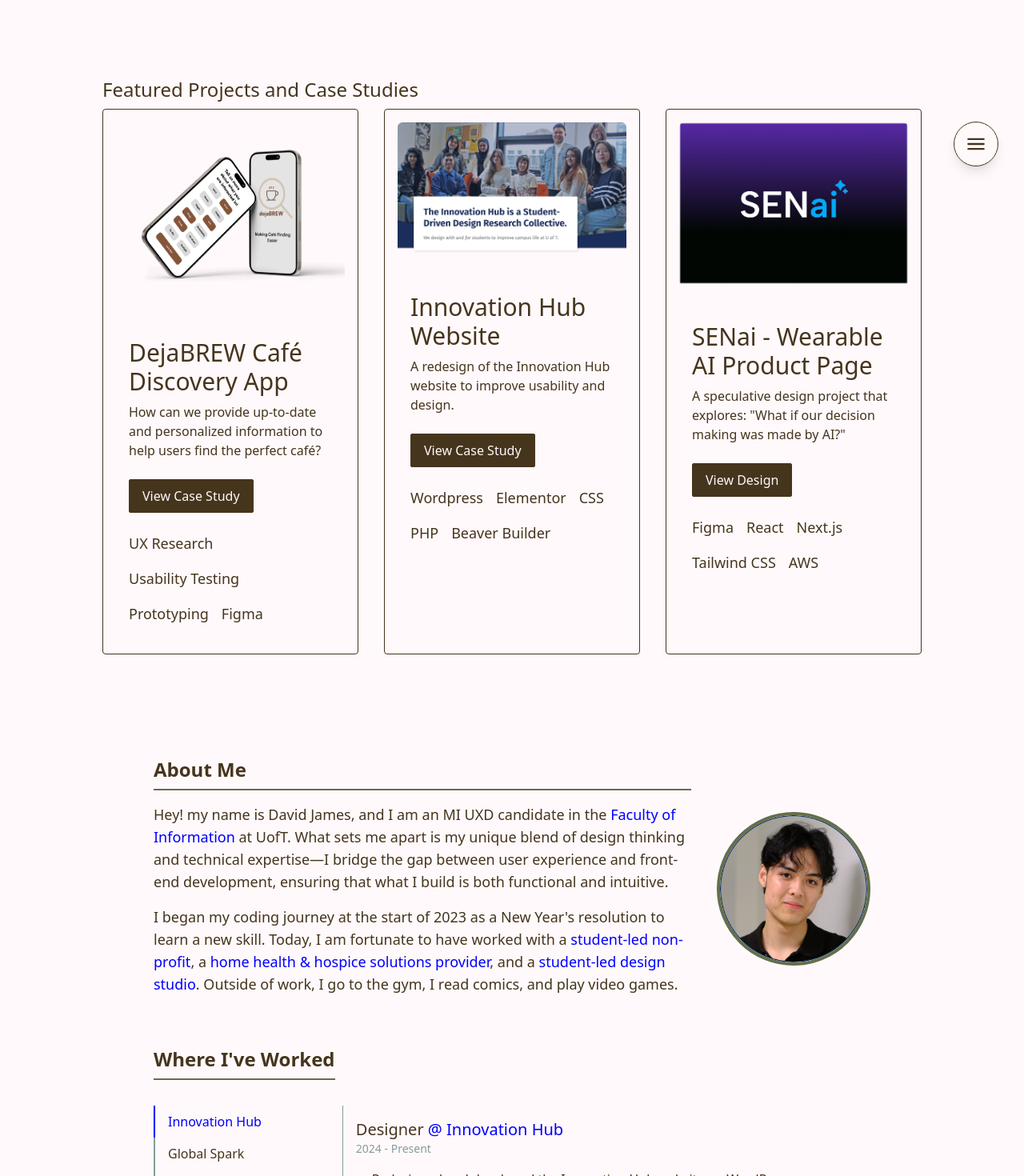
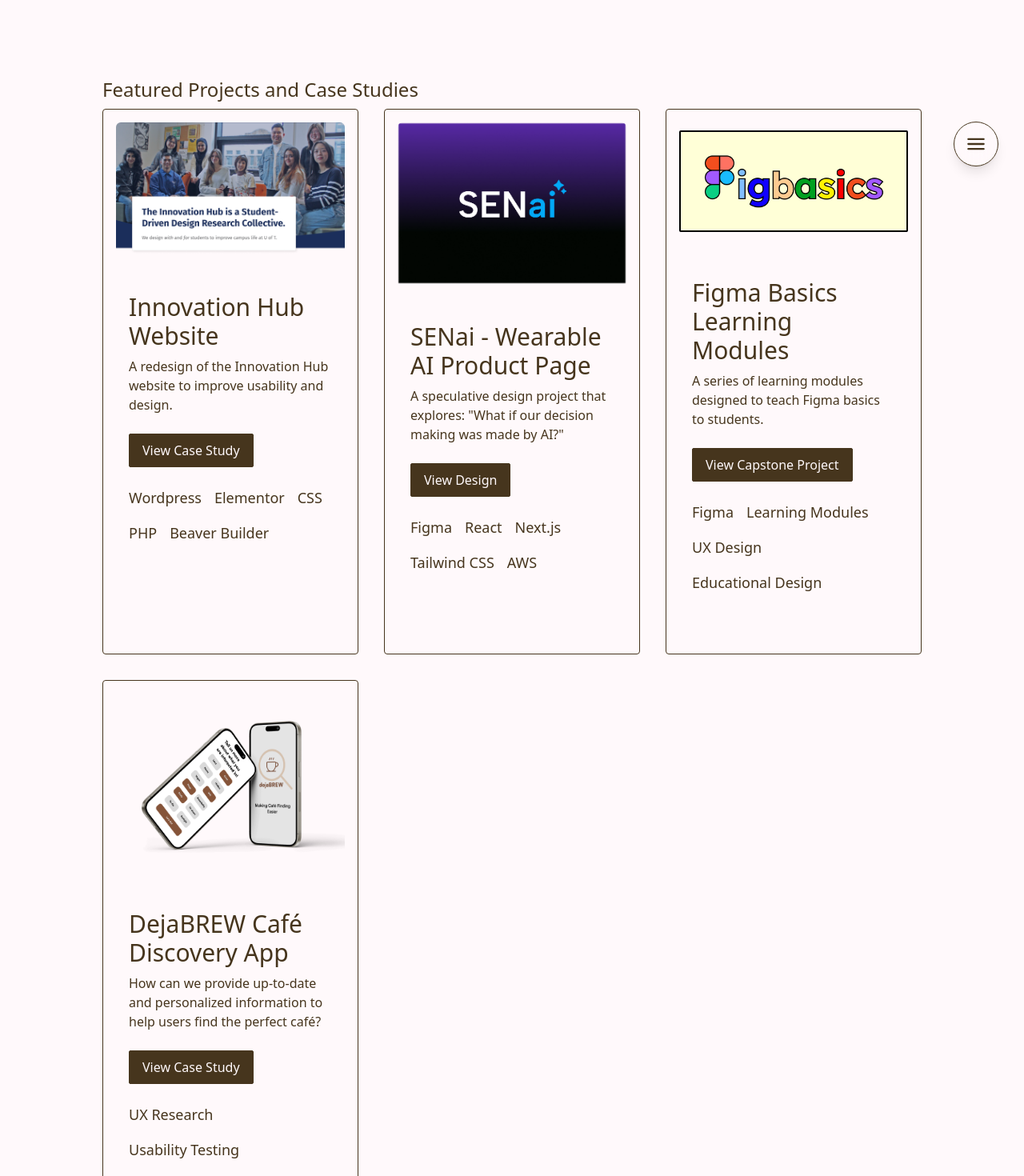
Before and after one commit to davidjamesdimalanta/portfolio_v2, a Next.js app: page / in a window 1280 px wide. Shown: the part 560-2030 px from the top of the page at 80% size. Built offline with nearby package versions, Linux system fonts and the light colour scheme.

Commit message:
updated featured

```diff
--- a/app/data/featuredata.js
+++ b/app/data/featuredata.js
@@ -1,16 +1,4 @@
 const FeaturedData = [
-    {
-        imgUrl: '/project previews/dejabrew.png',
-        title: 'DejaBREW Café Discovery App',
-        desc: 'How can we provide up-to-date and personalized information to help users find the perfect café?',
-        tags: ['UX Research', 'Usability Testing', 'Prototyping', 'Figma'],
-        width: 500,
-        height: 300,
-        gitLink: 'https://www.figma.com/proto/P3poQA9v7CbsnPmd0iaxGv/D%C3%A9jaBrew-MidFi?type=design&node-id=1-2&t=HLMyOAegiumWSGxX-0&scaling=scale-down&page-id=0%3A1&starting-point-node-id=1%3A2&show-proto-sidebar=1',
-        webLink: '/dejaBREW',
-        projectId: "dejabrew",
-        buttonText: 'View Case Study',
-    },
     {
         imgUrl: '/project previews/ihublanding.png',
         title: 'Innovation Hub Website',
@@ -33,6 +21,29 @@
         projectId: "senai",
         buttonText: 'View Design',
     },
+    {
+        imgUrl: '/project previews/figbasics.png',
+        title: 'Figma Basics Learning Modules',
+        desc: 'A series of learning modules designed to teach Figma basics to students.',
+        tags: ['Figma', 'Learning Modules', 'UX Design', 'Educational Design'],
+        width: 500,
+        height: 300,
+        webLink: '/figbasics',
+        projectId: "figbasics",
+        buttonText: 'View Capstone Project',
+    },
+    {
+        imgUrl: '/project previews/dejabrew.png',
+        title: 'DejaBREW Café Discovery App',
+        desc: 'How can we provide up-to-date and personalized information to help users find the perfect café?',
+        tags: ['UX Research', 'Usability Testing', 'Prototyping', 'Figma'],
+        width: 500,
+        height: 300,
+        gitLink: 'https://www.figma.com/proto/P3poQA9v7CbsnPmd0iaxGv/D%C3%A9jaBrew-MidFi?type=design&node-id=1-2&t=HLMyOAegiumWSGxX-0&scaling=scale-down&page-id=0%3A1&starting-point-node-id=1%3A2&show-proto-sidebar=1',
+        webLink: '/dejaBREW',
+        projectId: "dejabrew",
+        buttonText: 'View Case Study',
+    },
 ]
 
 export default FeaturedData
```
Also changed, not shown: public/project previews/figbasics.png (added).
